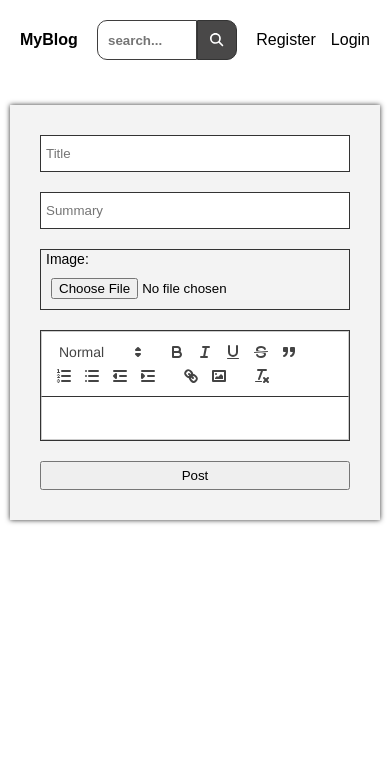
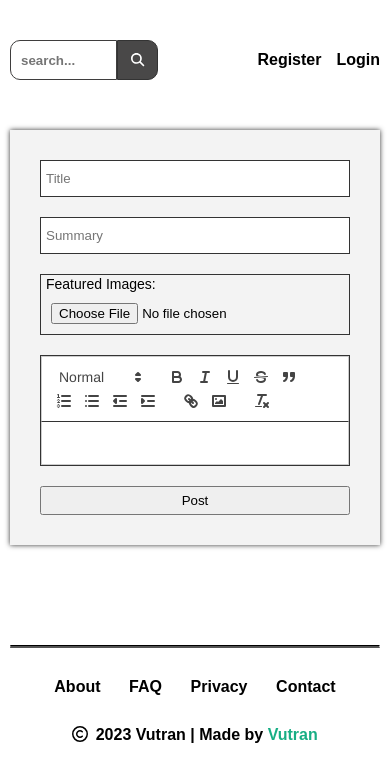
Before and after one commit to vutran01122003/fe-blog, a React (Create React App) app: page /edit/1 in a window 390 px wide. Shown: the top 782 px of the page. Built offline with nearby package versions, Linux system fonts and the light colour scheme; no server answers; the HTML template or start-up script is replaced by a standard one.

Commit message:
update client

```diff
--- a/src/App.css
+++ b/src/App.css
@@ -13,6 +13,7 @@ main {
     max-width: 900px;
     margin: 0 auto;
     font-weight: 500;
+    margin-top: 120px;
 }
 
 .post-img-wrapper {
@@ -35,19 +36,34 @@ img {
 }
 
 header {
+    position: fixed;
+    height: 120px;
     padding: 10px;
-    right: 0;
     display: flex;
     justify-content: space-between;
-    margin-bottom: 35px;
     align-items: center;
-    gap: 10px
+    left: 50%;
+    transform: translateX(-50%);
+    top: 0;
+    width: 900px;
+    max-width: 100%;
+    background: #fff;
 }
 
 .header-search {
     height: 40px;
     display: flex;
     flex-basis: 40%;
+}
+
+.empty-search {
+    margin-top: 150px;
+    display: flex;
+    flex-direction: column;
+    justify-content: center;
+    align-items: center;
+    gap: 15px;
+    font-size: 20px;
 }
 
 .search-input {
@@ -84,6 +100,7 @@ header {
 
 nav {
     display: flex;
+    justify-content: center;
     gap: 15px;
     align-items: center;
 }
@@ -94,8 +111,19 @@ nav a, header .logo {
 }
 
 header .logo  {
+    display: flex;
+    justify-content: center;
+    align-items: center;
     font-weight: bold;
+    height: 100%;
 }
+
+header .logo img {
+    display: block;
+    height: 50%;
+    object-fit: contain;
+}
+
 
 .post {
     display: grid;
@@ -124,6 +152,16 @@ header .logo  {
         height: 100%;
         object-fit: cover;
         object-position: center center;
+    }
+}
+
+@media screen and (max-width: 450px) {
+    header .logo {
+        display: none;
+    }
+
+    header .logo {
+        flex-basis: 50%;
     }
 }
 
@@ -184,6 +222,10 @@ header .logo  {
     font-size: 30px;
 }
 
+.header-login, .header-register {
+    font-weight: bold;
+}
+
 .login, .register {
     display: flex;
     flex-direction: column;
@@ -197,6 +239,7 @@ header .logo  {
     padding: 5px 10px;
     border: 1px solid #333;
     outline: none;
+    font-weight: bold;
 }
 
 button {
@@ -210,6 +253,7 @@ button {
     border-radius: 8px;
     outline: none;
     border: 1px solid #333;
+    font-weight: bold;
 }
 
 .login button:active,
@@ -275,29 +319,34 @@ button {
     transform: scale(0.9);
 }
 
-.edit-btn {
+.control-btn {
     display: inline-flex;
     justify-content: center;
     align-items: center;
     margin-left: 10px;
-    background: #000;
+    background: rgb(73, 72, 72);
     border-radius: 5px;
     padding: 5px 10px;
     transition: 0.1s linear;
 }
 
-.edit-btn:active {
+.control-btn:hover {
+    background:#000;
+}
+
+.control-btn.delete-btn:hover {
+    background: rgb(208, 65, 65);
+}
+
+.control-btn:active {
     transform: scale(0.9);
 }
 
-.edit-btn a:hover {
-    color: yellow;
-}
-
-.edit-btn a {
+.control-btn a {
     position: relative;
-    top: -1px;
     display: block;
+    height: 100%;
+    width: 100%;
     text-decoration: none;
     color: #fff;
     display: flex;
@@ -310,6 +359,7 @@ button {
 }
 
 .pagination-wrapper {
+    margin-top: 60px;
     display: flex;
     justify-content: center;
     align-items: center;
@@ -351,7 +401,8 @@ button {
 }
 
 .controls a {
-    display: block;
+    display: flex;
+    gap: 5px;
     color: rgb(73, 72, 72);
     text-decoration: none;
     transition: 0.15s linear;
@@ -373,3 +424,43 @@ button {
 .input-file > input {
     border: none;
 }
+
+.last-line {
+    display: block;
+    margin-top: 100px;
+    border-block-color: black;
+    border-block-end-width: 2px;
+}
+
+.footer {
+    margin: 30px;
+}
+
+.footer-list {
+    list-style: none;
+    display: flex;
+    justify-content: space-around;
+    align-items: center;
+    font-weight: bold;
+}
+
+.footer-list li a {
+    color: inherit;
+    text-decoration: none;
+}
+
+.copyright {
+    margin: 30px 0;
+    text-align: center;
+    font-weight: bold;
+}
+
+.copyright span {
+    margin-left: 3px;
+}
+
+.username-contact {
+    text-decoration: none;
+    color: #17ae84;
+    transition: 0.1s linear;
+}
--- /dev/null
+++ b/src/Footer.js
@@ -0,0 +1,35 @@
+import { faCopyright } from '@fortawesome/free-regular-svg-icons';
+import { FontAwesomeIcon } from '@fortawesome/react-fontawesome';
+import { Link } from 'react-router-dom';
+
+function Footer() {
+    return (
+        <div className='footer'>
+            <ul className='footer-list'>
+                <li>
+                    <Link to='/'>About</Link>
+                </li>
+                <li>
+                    <Link to='/'>FAQ</Link>
+                </li>
+                <li>
+                    <Link to='/'>Privacy</Link>
+                </li>
+                <li>
+                    <Link to='/'>Contact</Link>
+                </li>
+            </ul>
+
+            <p className='copyright'>
+                <FontAwesomeIcon icon={faCopyright} />
+                <span>
+                    {' '}
+                    2023 Vutran | Made by{' '}
+                    <Link className='username-contact'>Vutran</Link>
+                </span>
+            </p>
+        </div>
+    );
+}
+
+export default Footer;
--- a/src/Header.js
+++ b/src/Header.js
@@ -14,11 +14,11 @@ function Header() {
     let { userInfo, setUserInfo } = useContext(UserContext);
     const [searchValueForm, setSearchValueForm] = useState('');
     const { setSearchValue } = useContext(UserContext);
-
+    const [hiddenLogo, setHiddenLogo] = useState(true);
     const logoutUser = (e) => {
         e.preventDefault();
         axios.post('/logout', {}, { withCredentials: true }).then(() => {
-            setUserInfo(null);
+            setUserInfo('');
         });
     };
 
@@ -35,7 +35,16 @@ function Header() {
                     (window.location.href = process.env.REACT_APP_DOMAIN)
                 }
             >
-                MyBlog
+                <img
+                    alt=''
+                    src={`${process.env.REACT_APP_URL_BASE_API}/public/logo/logo.png`}
+                    onError={(event) => {
+                        setHiddenLogo(false);
+                        event.target.style.display = 'none';
+                    }}
+                    onLoad={(event) => (event.target.style.display = 'block')}
+                ></img>
+                {!hiddenLogo && <h3>MyBlog</h3>}
             </Link>
             <form
                 className='header-search'
@@ -59,7 +68,9 @@ function Header() {
             {userInfo && (
                 <div>
                     <nav>
-                        <div className='author'>Welcome, {userInfo}</div>
+                        <div className='author'>
+                            Welcome, {userInfo.username}
+                        </div>
                     </nav>
                     <nav className='controls'>
                         <Link to={'/create'} className='new-post'>
@@ -86,8 +97,12 @@ function Header() {
 
             {!userInfo && (
                 <nav>
-                    <Link to={'/register'}>Register</Link>
-                    <Link to={'/login'}>Login</Link>
+                    <Link className='header-register' to={'/register'}>
+                        Register
+                    </Link>
+                    <Link className='header-login' to={'/login'}>
+                        Login
+                    </Link>
                 </nav>
             )}
         </header>
--- a/src/Layout.js
+++ b/src/Layout.js
@@ -1,11 +1,15 @@
 import { Outlet } from 'react-router-dom';
 import Header from './Header';
+
+import Footer from './Footer';
 
 function Layout() {
     return (
         <main>
             <Header />
             <Outlet />
+            <hr className='last-line' />
+            <Footer />
         </main>
     );
 }
--- /dev/null
+++ b/src/ReactQuillComponent.js
@@ -0,0 +1,47 @@
+import ReactQuill from 'react-quill';
+import 'react-quill/dist/quill.snow.css';
+
+const modules = {
+    toolbar: [
+        [{ header: [1, 2, false] }],
+        ['bold', 'italic', 'underline', 'strike', 'blockquote'],
+        [
+            { list: 'ordered' },
+            { list: 'bullet' },
+            { indent: '-1' },
+            { indent: '+1' }
+        ],
+        ['link', 'image'],
+        ['clean']
+    ]
+};
+
+const formats = [
+    'header',
+    'bold',
+    'italic',
+    'underline',
+    'strike',
+    'blockquote',
+    'list',
+    'bullet',
+    'indent',
+    'link',
+    'image'
+];
+
+function ReactQuillComponent({ content, setContent }) {
+    return (
+        <ReactQuill
+            value={content}
+            onChange={(e) => {
+                setContent(e);
+            }}
+            className='react-quill'
+            modules={modules}
+            formats={formats}
+        />
+    );
+}
+
+export default ReactQuillComponent;
--- a/src/UserContext.js
+++ b/src/UserContext.js
@@ -11,10 +11,10 @@ export function UserContextProvider({ children }) {
         axios
             .post('/verify-token', {}, { withCredentials: true })
             .then((respone) => {
-                setUserInfo(respone.data.data.username);
+                setUserInfo(respone.data.data);
             })
             .catch((e) => {
-                setUserInfo(null);
+                setUserInfo('');
             });
     }, []);
 
--- a/src/pages/CreatePost.js
+++ b/src/pages/CreatePost.js
@@ -1,8 +1,7 @@
 import React, { useState } from 'react';
-import ReactQuill from 'react-quill';
-import 'react-quill/dist/quill.snow.css';
 import { Navigate } from 'react-router-dom';
 import axios from 'axios';
+import ReactQuillComponent from '../ReactQuillComponent';
 
 function CreatePost() {
     const [title, setTitle] = useState('');
@@ -10,35 +9,6 @@ function CreatePost() {
     const [content, setContent] = useState('');
     const [file, setFile] = useState('');
     const [redirect, setRedirect] = useState(false);
-
-    const modules = {
-        toolbar: [
-            [{ header: [1, 2, false] }],
-            ['bold', 'italic', 'underline', 'strike', 'blockquote'],
-            [
-                { list: 'ordered' },
-                { list: 'bullet' },
-                { indent: '-1' },
-                { indent: '+1' }
-            ],
-            ['link', 'image'],
-            ['clean']
-        ]
-    };
-
-    const formats = [
-        'header',
-        'bold',
-        'italic',
-        'underline',
-        'strike',
-        'blockquote',
-        'list',
-        'bullet',
-        'indent',
-        'link',
-        'image'
-    ];
 
     const createPost = (e) => {
         e.preventDefault();
@@ -91,7 +61,7 @@ function CreatePost() {
                 }}
             />
             <span className='input-file'>
-                <span>Image: </span>
+                <span>Featured Image: </span>
                 <input
                     type='file'
                     onChange={(e) => {
@@ -101,15 +71,7 @@ function CreatePost() {
                     accept='image/png, image/gif, image/jpeg'
                 />
             </span>
-            <ReactQuill
-                value={content}
-                onChange={(e) => {
-                    setContent(e);
-                }}
-                className='react-quill'
-                modules={modules}
-                formats={formats}
-            />
+            <ReactQuillComponent content={content} setContent={setContent} />
             <button className='post-btn'>Post</button>
         </form>
     );
--- a/src/pages/LoginPage.js
+++ b/src/pages/LoginPage.js
@@ -7,14 +7,14 @@ function LoginPage() {
     const [username, setUsername] = useState('');
     const [password, setPassword] = useState('');
     const [redirect, setRedirect] = useState(false);
-    const { setUserInfo } = useContext(UserContext);
+    const { userInfo, setUserInfo } = useContext(UserContext);
     const LoginUser = (e) => {
         e.preventDefault();
         axios
             .post('/login', { username, password }, { withCredentials: true })
             .then((respone) => {
                 alert('login success');
-                setUserInfo(respone.data.username);
+                setUserInfo(respone.data);
                 setRedirect(true);
             })
             .catch((e) => {
@@ -22,6 +22,7 @@ function LoginPage() {
             });
     };
 
+    console.log(userInfo);
     if (redirect) {
         return <Navigate to={'/'} />;
     }
--- a/src/pages/RegisterPage.js
+++ b/src/pages/RegisterPage.js
@@ -19,7 +19,7 @@ function RegisterPage() {
             )
             .then((respone) => {
                 alert('register successs');
-                setUserInfo(respone.data.username);
+                setUserInfo(respone.data);
                 setRedirect(true);
             })
             .catch((e) => {
--- a/src/pages/UpdatePost.js
+++ b/src/pages/UpdatePost.js
@@ -1,8 +1,7 @@
 import React, { useEffect, useState } from 'react';
-import ReactQuill from 'react-quill';
-import 'react-quill/dist/quill.snow.css';
 import { Navigate, useParams } from 'react-router-dom';
 import axios from 'axios';
+import ReactQuillComponent from '../ReactQuillComponent';
 
 function UpdatePost() {
     const [title, setTitle] = useState('');
@@ -27,35 +26,6 @@ function UpdatePost() {
                 console.log(e);
             });
     }, [id]);
-
-    const modules = {
-        toolbar: [
-            [{ header: [1, 2, false] }],
-            ['bold', 'italic', 'underline', 'strike', 'blockquote'],
-            [
-                { list: 'ordered' },
-                { list: 'bullet' },
-                { indent: '-1' },
-                { indent: '+1' }
-            ],
-            ['link', 'image'],
-            ['clean']
-        ]
-    };
-
-    const formats = [
-        'header',
-        'bold',
-        'italic',
-        'underline',
-        'strike',
-        'blockquote',
-        'list',
-        'bullet',
-        'indent',
-        'link',
-        'image'
-    ];
 
     const createPost = (e) => {
         e.preventDefault();
@@ -110,7 +80,7 @@ function UpdatePost() {
                 }}
             />
             <span className='input-file'>
-                <span>Image: </span>
+                <span>Featured Images: </span>
                 <input
                     type='file'
                     onChange={(e) => {
@@ -120,15 +90,7 @@ function UpdatePost() {
                     accept='image/png, image/gif, image/jpeg'
                 />
             </span>
-            <ReactQuill
-                value={content}
-                onChange={(e) => {
-                    setContent(e);
-                }}
-                className='react-quill'
-                modules={modules}
-                formats={formats}
-            />
+            <ReactQuillComponent content setContent />
             <button className='post-btn'>Post</button>
         </form>
     );
```
Also changed, not shown: src/pages/IndexPage.js (+9 -0 lines), src/pages/PostPage.js (+21 -3 lines), 1 other file (tests, documents, lock files or other folders).
